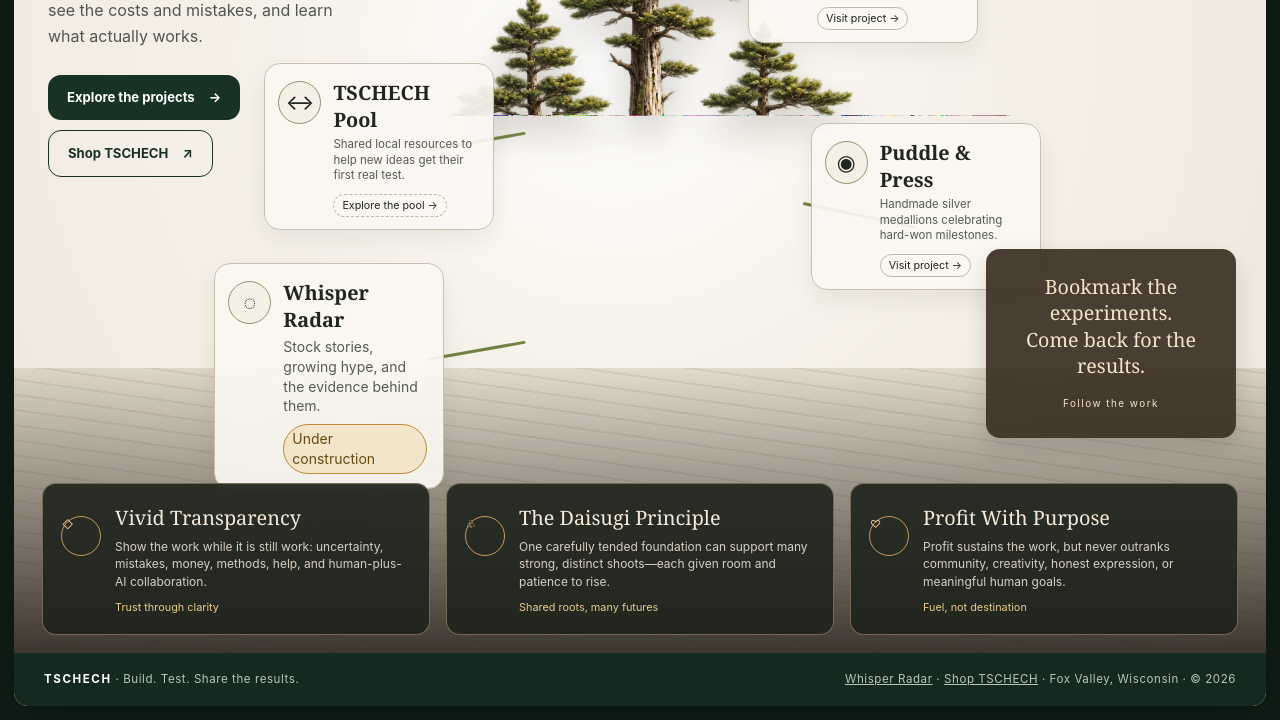
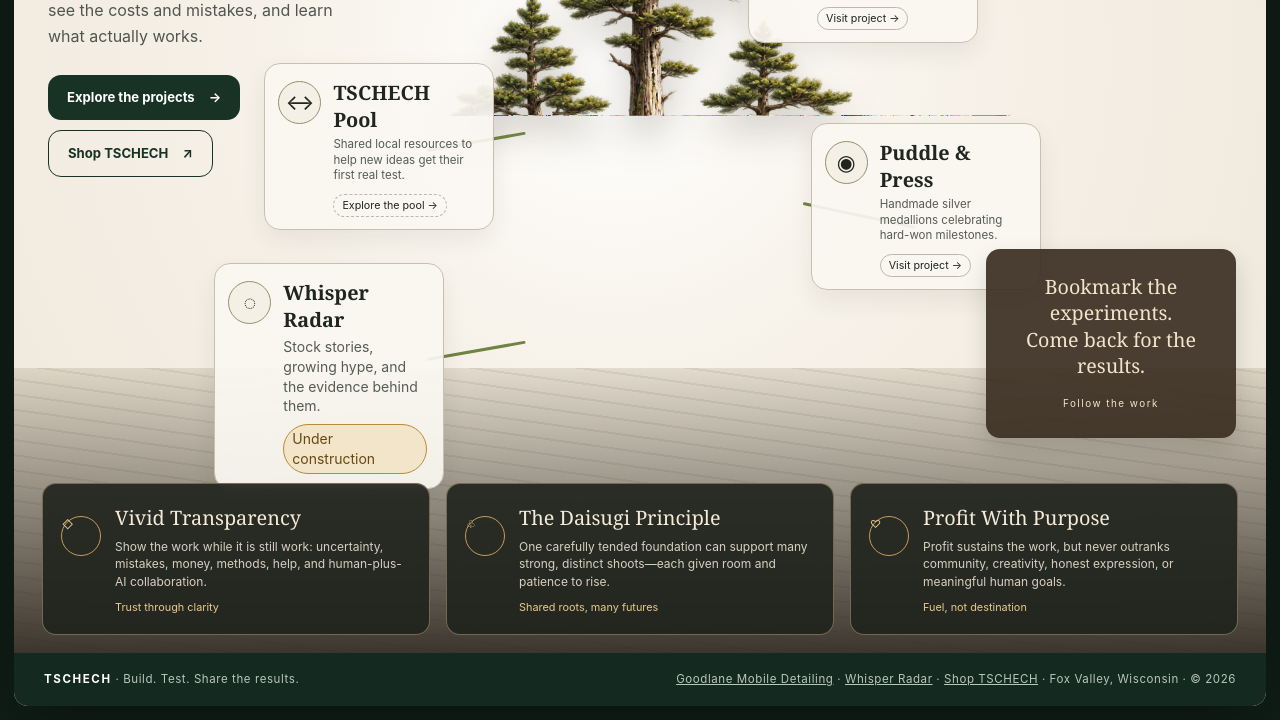
Before and after one commit to stabthedrama-jpg/tschech-site, a plain HTML site: page public/index.html in a window 1280 px wide. Shown: the part 363-1083 px from the top of the page. Drawn offline with Linux system fonts and the light colour scheme.

Commit message:
Link Goodlane detailing from TSCHECH homepage

```diff
--- a/public/index.html
+++ b/public/index.html
@@ -40,5 +40,5 @@
       <article class="root"><span class="root-icon">♡</span><h2>Profit With Purpose</h2><p>Profit sustains the work, but never outranks community, creativity, honest expression, or meaningful human goals.</p><span>Fuel, not destination</span></article>
     </div>
   </section></main>
-  <footer class="footer"><span><b>TSCHECH</b> · Build. Test. Share the results.</span><span><a href="/whispers/">Whisper Radar</a> · <a href="https://tschech.printify.me/" target="_blank" rel="noopener noreferrer">Shop TSCHECH</a> · Fox Valley, Wisconsin · © 2026</span></footer>
+  <footer class="footer"><span><b>TSCHECH</b> · Build. Test. Share the results.</span><span><a href="/mobile-detailing/">Goodlane Mobile Detailing</a> · <a href="/whispers/">Whisper Radar</a> · <a href="https://tschech.printify.me/" target="_blank" rel="noopener noreferrer">Shop TSCHECH</a> · Fox Valley, Wisconsin · © 2026</span></footer>
 </div></body></html>
```
